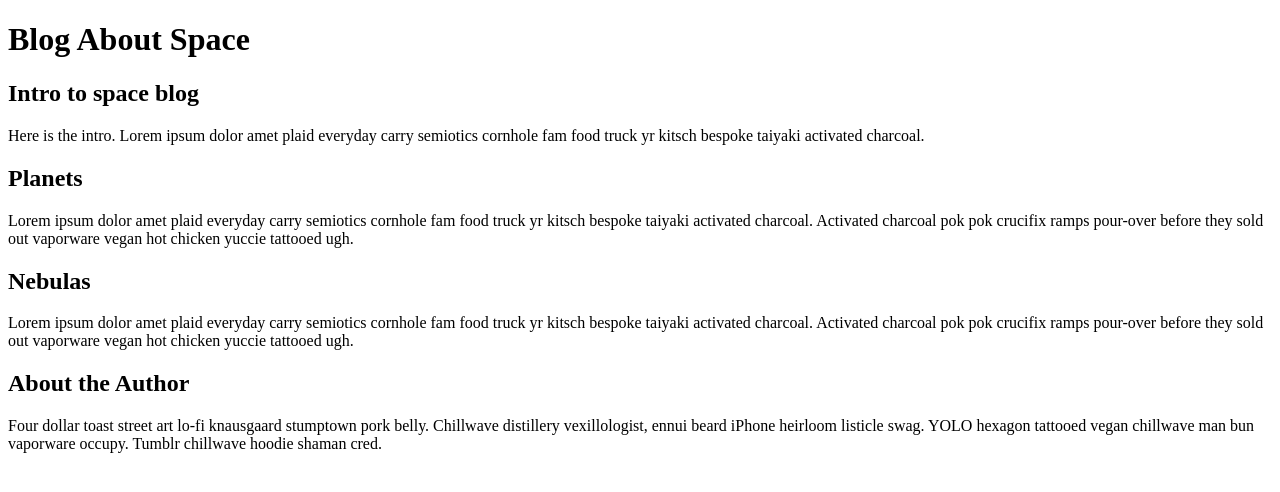
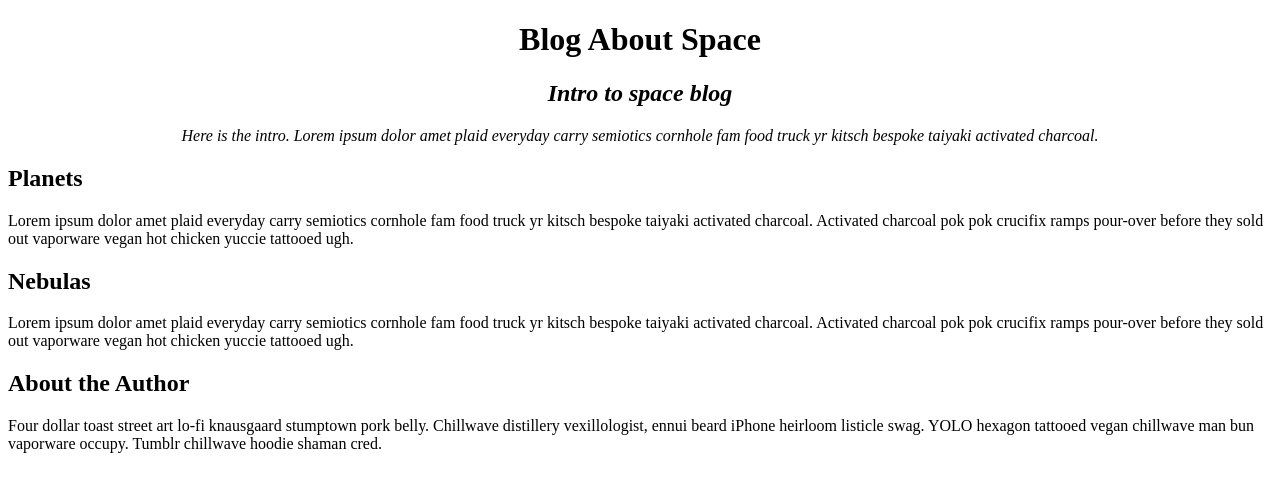
Before and after one commit to brenderbee/blogging-site, a plain HTML site: page index.html in a window 1280 px wide. Drawn offline with Linux system fonts and the light colour scheme.

Commit message:
Style h1 and .intro.

```diff
--- a/css/styles.css
+++ b/css/styles.css
@@ -0,0 +1,8 @@
+h1 {
+  text-align: center;
+}
+
+.intro {
+  font-style: italic;
+  text-align: center;
+}
--- a/index.html
+++ b/index.html
@@ -1,7 +1,7 @@
 <!DOCTYPE html>
 <html>
   <head>
-    <link rel="stylesheet" href="/css/styles.css" type="text/css">
+    <link rel="stylesheet" href="css/styles.css" type="text/css">
     <meta charset="utf-8">
     <title></title>
   </head>
```
